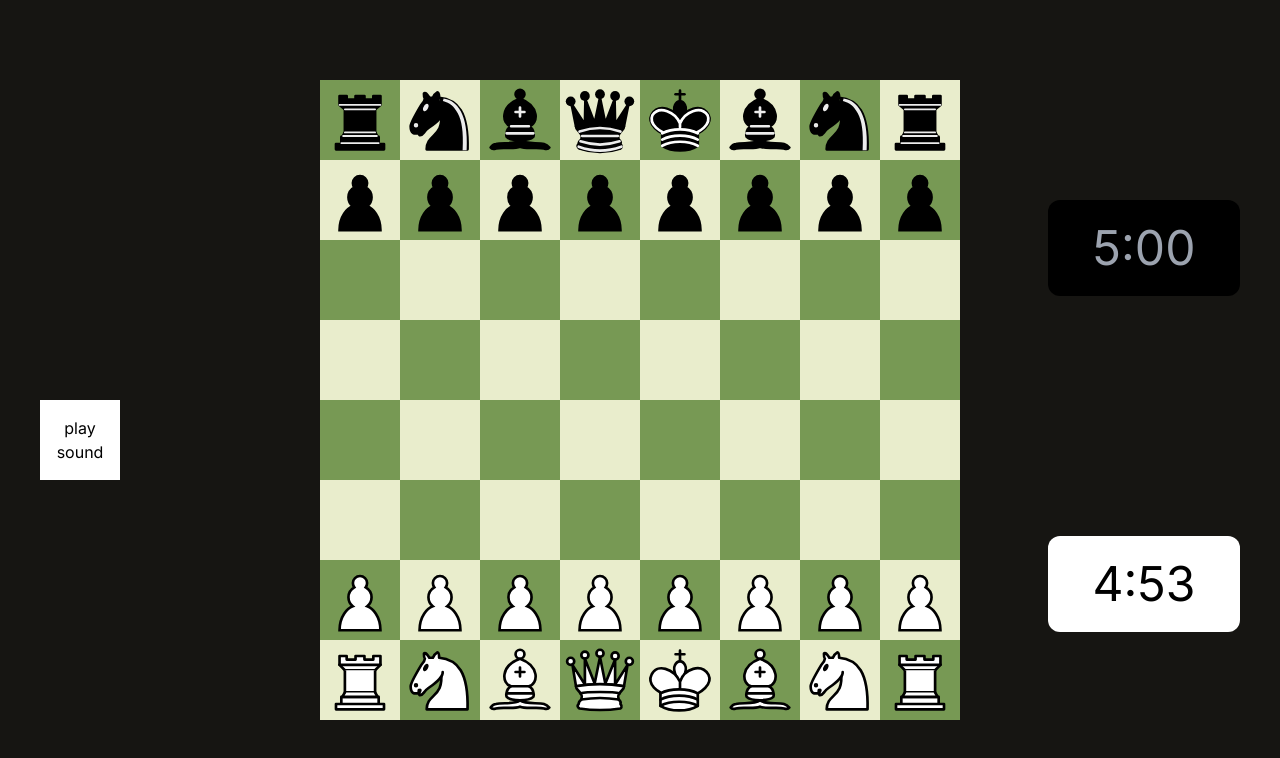
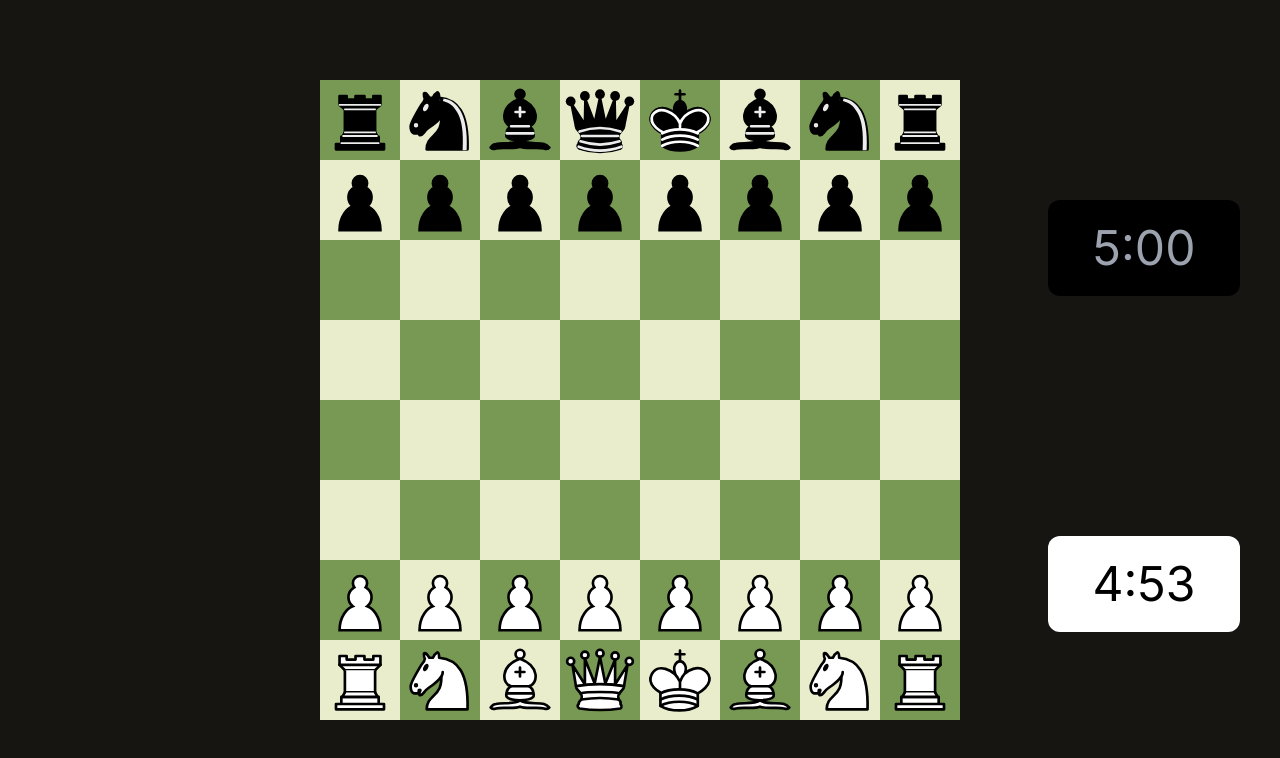
Before and after one commit to Srinjoy003/chess, a Next.js app: page / in a window 1280 px wide. Shown: the top 758 px of the page. Built offline with nearby package versions, Linux system fonts and the light colour scheme.

Commit message:
added sound

```diff
--- a/app/components/chessBoard.tsx
+++ b/app/components/chessBoard.tsx
@@ -78,9 +78,20 @@ export default function ChessBoard() {
 		[turn, boardState],
 	]);
 
+	const [sound, setSound] = useState<"move" | "capture" | "check" | "promote" | "end">(
+		"move"
+	);
+
 	const noOfMoves = useRef(0);
 
 	const moveSound = useRef<HTMLAudioElement | null>(null);
+	const checkSound = useRef<HTMLAudioElement | null>(null);
+	const captureSound = useRef<HTMLAudioElement | null>(null);
+	const promoteSound = useRef<HTMLAudioElement | null>(null);
+	const endSound = useRef<HTMLAudioElement | null>(null);
+
+
+	const inCheck = InCheck(turn, boardState);
 
 	const isCheckMate = CheckMate(
 		turn,
@@ -118,12 +129,20 @@ export default function ChessBoard() {
 	}, [position, positionList, noOfMoves]);
 
 	useEffect(() => {
-		if (moveSound.current) moveSound.current.play();
-	});
+		if (inCheck) setSound("check");
+		if (gameEnded) setSound("end")
+		if (sound === "move") moveSound.current?.play();
+		else if (sound === "capture") captureSound.current?.play();
+		else if (sound === "check") checkSound.current?.play();
+		else if (sound === "promote") promoteSound.current?.play();
+		else if (sound === "end") endSound.current?.play();
+
+	}, [boardState, inCheck, sound, gameEnded]);
 
 	const handlePromotion = useCallback(
 		(piece: string) => {
 			setpawnPromotionOpen(false);
+			setSound("promote");
 
 			if (promotedPiecePosition) {
 				const updatedBoard = boardState.map((item) => {
@@ -174,6 +193,9 @@ export default function ChessBoard() {
 					) //no pawn promotion
 				)
 			) {
+				if (updatedBoard[i2][j2] === "-") setSound("move");
+				else setSound("capture");
+
 				updatedBoard[i2][j2] = updatedBoard[i1][j1];
 				updatedBoard[i1][j1] = "-";
 			}
@@ -195,6 +217,7 @@ export default function ChessBoard() {
 				);
 
 				if (enpassantMoveList.includes(toIndex)) {
+					setSound("capture");
 					const opponentPawnDirection = selectedPiece[1][0] === "w" ? -1 : 1;
 					updatedBoard[i2 + opponentPawnDirection][j2] = "-";
 				}
@@ -381,15 +404,11 @@ export default function ChessBoard() {
 				</div>
 			</div>
 			<audio ref={moveSound} src="/sound/move.mp3" />
-			<button
-				className="absolute top-1/2 left-10 z-50 bg-white w-20 h-20"
-				onClick={() => {
-					moveSound.current?.play();
-					console.log("click");
-				}}
-			>
-				play sound
-			</button>
+			<audio ref={checkSound} src="/sound/check.mp3" />
+			<audio ref={captureSound} src="/sound/capture.mp3" />
+			<audio ref={promoteSound} src="/sound/promote.mp3" />
+			<audio ref={endSound} src="/sound/end.mp3" />
+
 		</>
 	);
 }
```
Also changed, not shown: 1 other file (tests, documents, lock files or other folders).
